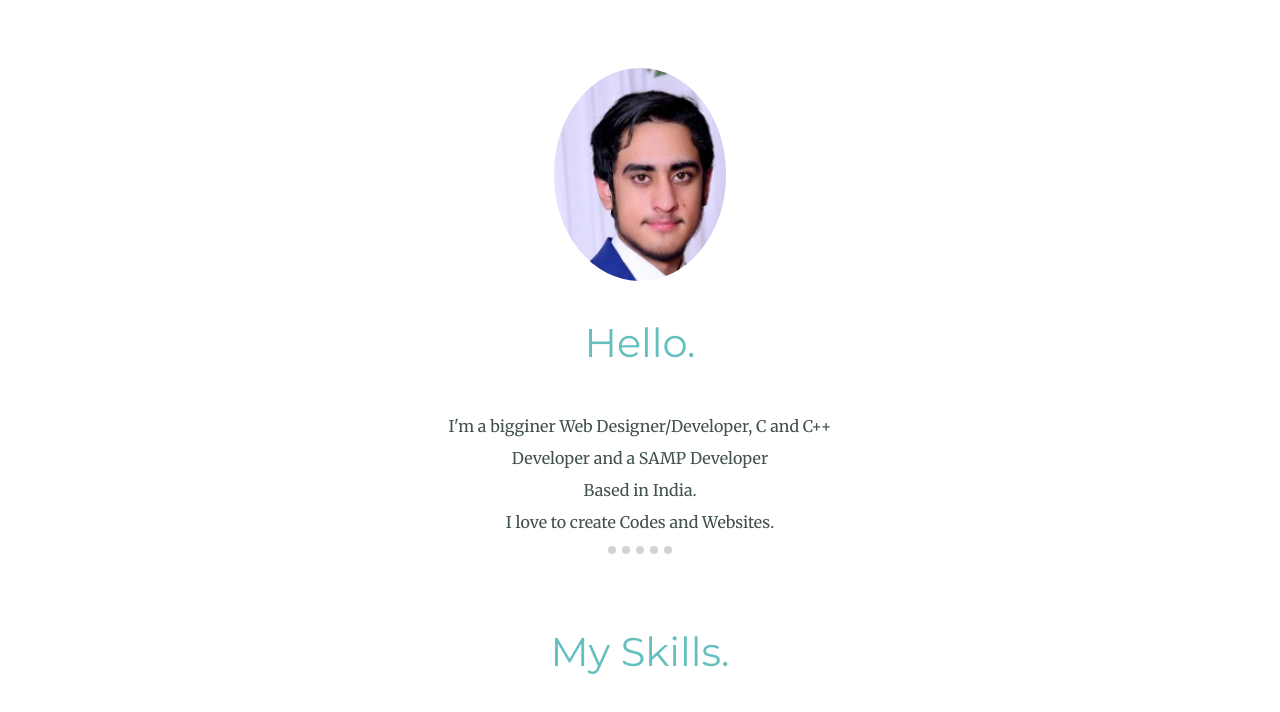
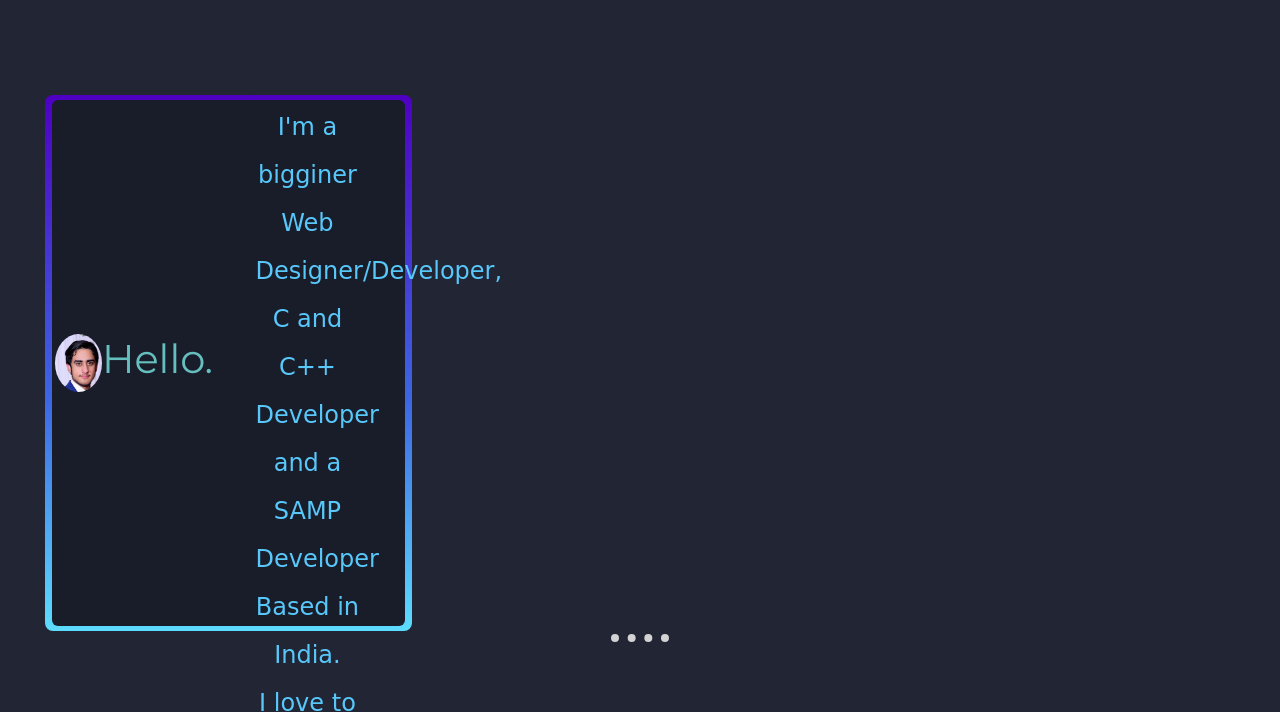
Before and after one commit to Adityasharma3010/testcv, a plain HTML site: page index.html in a window 1280 px wide. Shown: the part 811-1523 px from the top of the page. Drawn offline with Linux system fonts and the light colour scheme.

Commit message:
Update styles.css

```diff
--- a/css/styles.css
+++ b/css/styles.css
@@ -17,6 +17,70 @@ hr {
 p {
   line-height: 2;
 }
+
+@property --rotate {
+  syntax: "<angle>";
+  initial-value: 132deg;
+  inherits: false;
+}
+
+:root {
+  --card-height: 65vh;
+  --card-width: calc(var(--card-height) / 1.5);
+}
+
+body {
+  min-height: 100vh;
+  background: #212534;
+  display: flex;
+  align-items: center;
+  flex-direction: column;
+  padding-top: 2rem;
+  padding-bottom: 2rem;
+  box-sizing: border-box;
+}
+
+.card {
+  background: #191c29;
+  width: var(--card-width);
+  height: var(--card-height);
+  padding: 3px;
+  position: relative;
+  border-radius: 6px;
+  justify-content: center;
+  align-items: center;
+  text-align: center;
+  display: flex;
+  font-size: 1.5em;
+  color: rgb(88 199 250 / 100%);
+  cursor: pointer;
+  font-family: cursive;
+}
+
+.card::before {
+  content: "";
+  width: 104%;
+  height: 102%;
+  border-radius: 8px;
+  background-image: linear-gradient(
+    var(--rotate)
+    , #5ddcff, #3c67e3 43%, #4e00c2);
+    position: absolute;
+    z-index: -1;
+    top: -1%;
+    left: -2%;
+    animation: spin 2.5s linear infinite;
+}
+
+@keyframes spin {
+  0% {
+    --rotate: 0deg;
+  }
+  100% {
+    --rotate: 360deg;
+  }
+}
+
 
 /*div{
   background-color: #eaf6f6;
```
